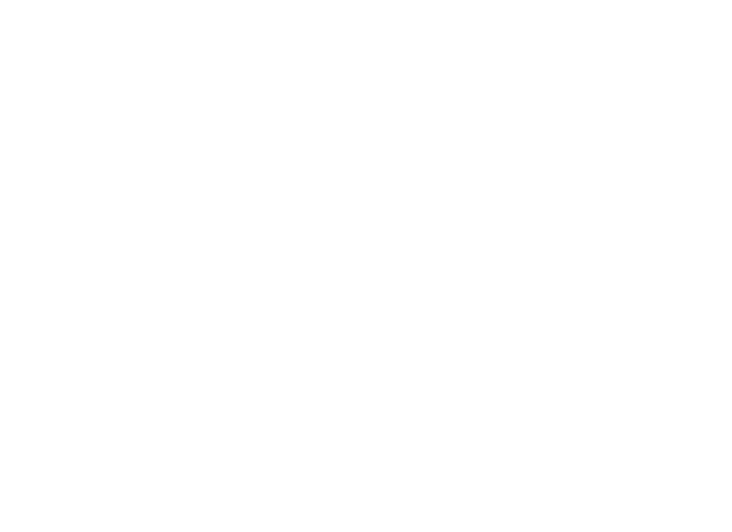
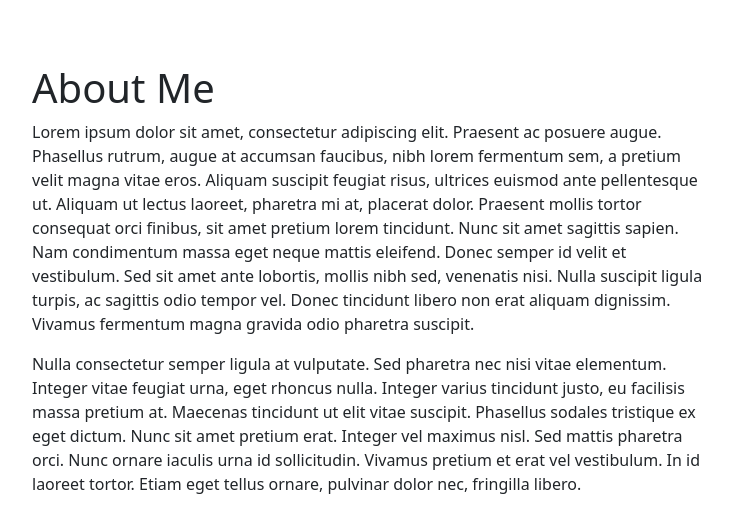
Before and after one commit to emoltz/fullStackBlog, a React (Create React App) app: page /about in a window 1280 px wide. Before the commit this address had no page. Shown: the top 532 px of the page, without its empty margins (258-990 px from the left). Built offline with nearby package versions, Linux system fonts and the light colour scheme.

Commit message:
whew... ok routes and div are all set

```diff
--- a/src/App.css
+++ b/src/App.css
@@ -54,7 +54,7 @@ nav a:hover {
   color: white;
 }
 
-#page-body {
+.page-body {
   max-width: 700px;
   margin: auto;
   padding-top: 64px;
--- a/src/App.js
+++ b/src/App.js
@@ -1,14 +1,17 @@
 import './App.css';
 // bootstrap import: ---->
-// import './bootstrap-5.2.0-beta1-dist/bootstrap-5.2.0-beta1-dist/css/bootstrap.css'
-// import 'bootstrap/dist/css/bootstrap.min.css';
-// import 'jquery/dist/jquery.min.js'
-// import 'bootstrap/dist/js/bootstrap.min.js'
+import './bootstrap-5.2.0-beta1-dist/bootstrap-5.2.0-beta1-dist/css/bootstrap.css'
+import 'bootstrap/dist/css/bootstrap.min.css';
+import 'jquery/dist/jquery.min.js'
+import 'bootstrap/dist/js/bootstrap.min.js'
 import Homepage from './pages/HomePage';
+import AboutPage from './pages/AboutPage';
+import ArticlePage from './pages/ArticlePage';
+import ArticlesList from './pages/ArticlesList';
+
 import React, {Component} from "react";
 
 import {
-    BrowserRouter,
     BrowserRouter as Router,
     Routes,
     Route,
@@ -17,12 +20,18 @@ import {
 class App extends Component {
     render() {
         return (
-            <Router>
-                <Routes>
-                    <Route path={"/"} element={<Homepage/>}></Route>
+            <div className={"page-body"}>
+                <Router>
+                    <Routes>
+                        {/*add pages here --->*/}
+                        <Route path={"/"} element={<Homepage/>} exact></Route>
+                        <Route path={"/about"} element={<AboutPage/>}></Route>
+                        <Route path={"/articles-list"} element={<ArticlesList/>}></Route>
+                        <Route path={"/article-page"} element={<ArticlePage/>}></Route>
+                    </Routes>
+                </Router>
+            </div>
 
-                </Routes>
-            </Router>
         )
     }
 }
--- /dev/null
+++ b/src/pages/AboutPage.js
@@ -0,0 +1,29 @@
+import React from "react";
+
+const AboutPage = () => (
+    <React.Fragment>
+        <h1>About Me</h1>
+        <p>
+            Lorem ipsum dolor sit amet, consectetur adipiscing elit. Praesent ac posuere augue. Phasellus rutrum, augue
+            at accumsan faucibus, nibh lorem fermentum sem, a pretium velit magna vitae eros. Aliquam suscipit feugiat
+            risus, ultrices euismod ante pellentesque ut. Aliquam ut lectus laoreet, pharetra mi at, placerat dolor. Praesent
+            mollis tortor consequat orci finibus, sit amet pretium lorem tincidunt. Nunc sit amet sagittis sapien. Nam
+            condimentum massa eget neque mattis eleifend. Donec semper id velit et vestibulum. Sed sit amet ante lobortis, mollis
+            nibh sed,
+            venenatis nisi. Nulla suscipit ligula turpis, ac sagittis odio tempor vel. Donec tincidunt libero non erat
+            aliquam
+            dignissim. Vivamus fermentum magna gravida odio pharetra suscipit.
+        </p>
+        <p>
+            Nulla consectetur semper ligula at vulputate. Sed pharetra nec nisi vitae elementum. Integer vitae feugiat
+            urna,
+            eget rhoncus nulla. Integer varius tincidunt justo, eu facilisis massa pretium at. Maecenas tincidunt ut
+            elit vitae
+            suscipit. Phasellus sodales tristique ex eget dictum. Nunc sit amet pretium erat. Integer vel maximus nisl.
+            Sed mattis pharetra orci. Nunc ornare iaculis urna id sollicitudin. Vivamus pretium et erat vel vestibulum. In id laoreet tortor. Etiam eget tellus ornare, pulvinar dolor nec, fringilla libero.
+        </p>
+    </React.Fragment>
+
+)
+
+export default AboutPage;
--- /dev/null
+++ b/src/pages/ArticlePage.js
@@ -0,0 +1,10 @@
+import React from "react";
+
+const ArticlePage = () => (
+    <React.Fragment>
+        <h1>This is an article</h1>
+    </React.Fragment>
+
+)
+
+export default ArticlePage;
--- /dev/null
+++ b/src/pages/ArticlesList.js
@@ -0,0 +1,11 @@
+import React from "react";
+
+const ArticlesList = () => (
+    <React.Fragment>
+        <h1>Articles</h1>
+
+    </React.Fragment>
+
+)
+
+export default ArticlesList;
```
